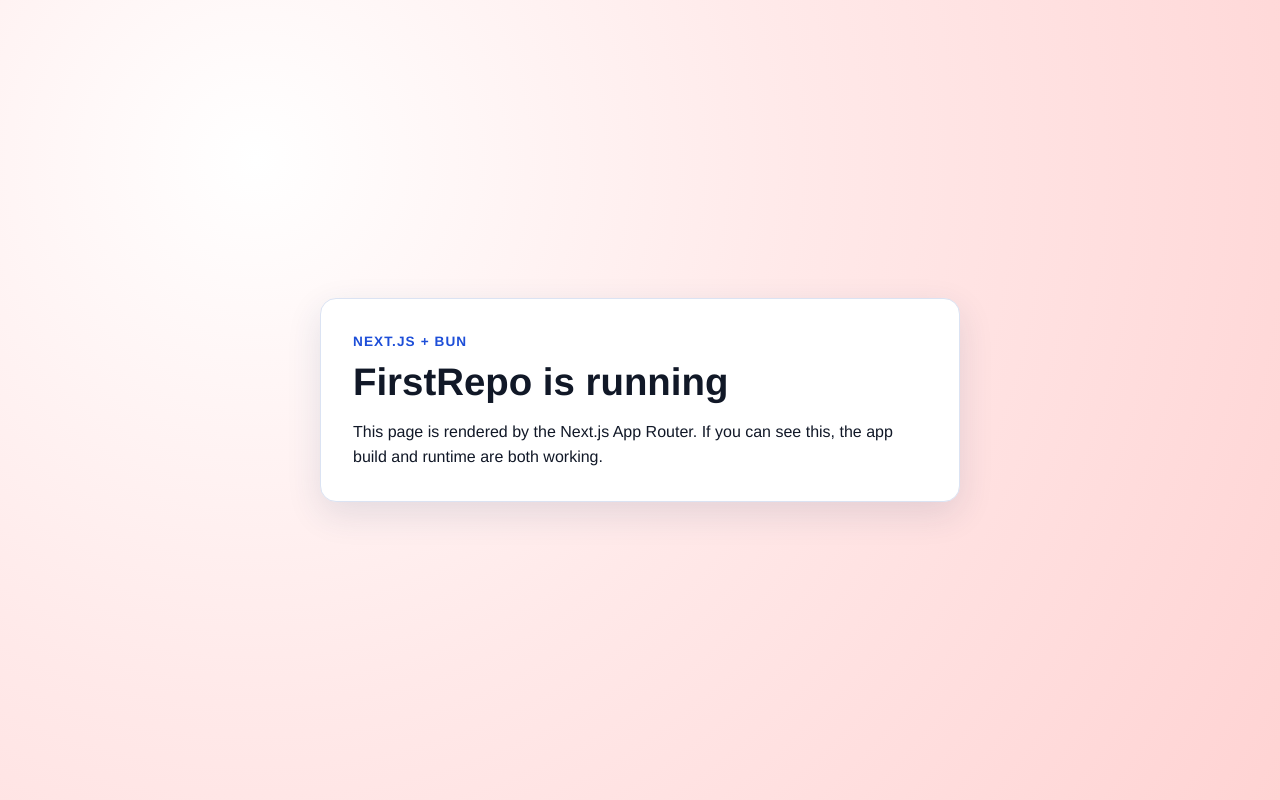
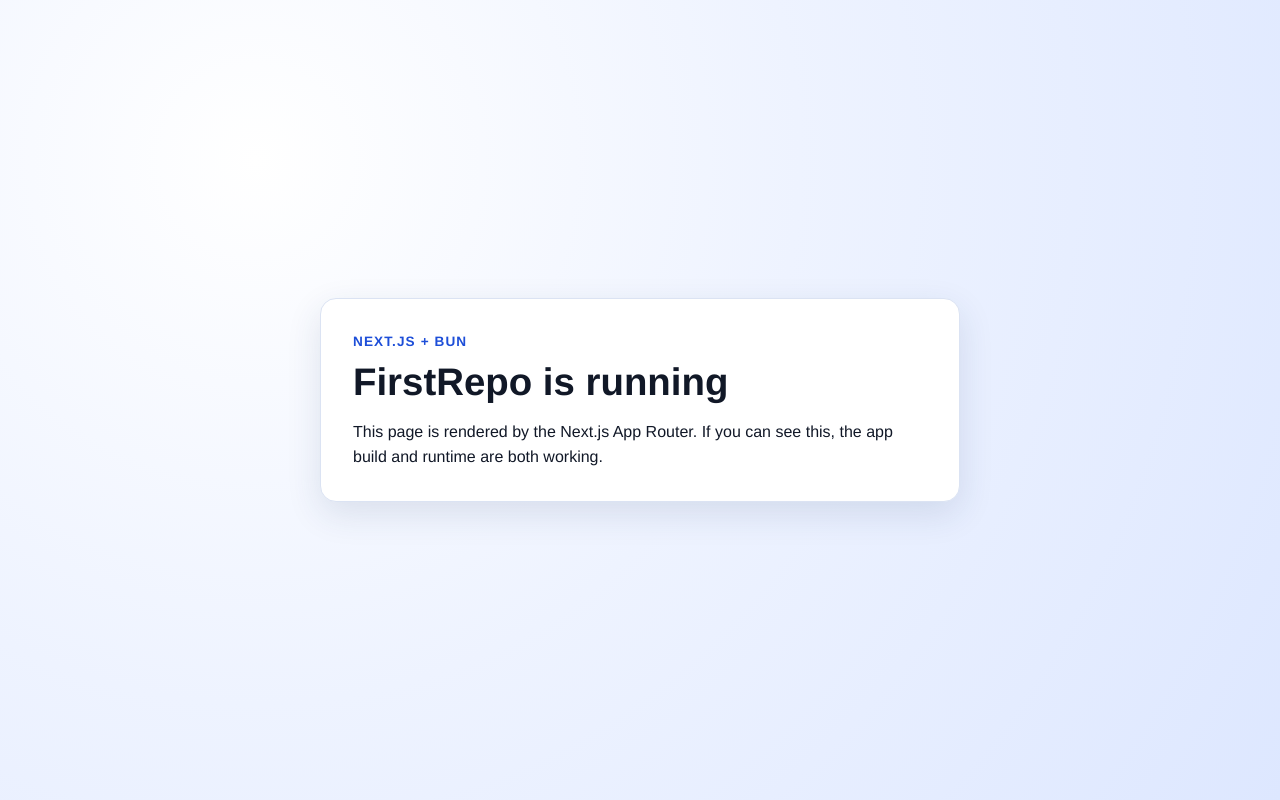
Before and after one commit to Zeyuzhao/FirstRepo, a Next.js app: page / in a window 1280 px wide. Built offline with nearby package versions, Linux system fonts and the light colour scheme.

Commit message:
Revert "style: change page background from blue to red"
This reverts commit 5d440a9ac40142b33a76003e270824fb33e14c47.

```diff
--- a/app/globals.css
+++ b/app/globals.css
@@ -18,7 +18,7 @@
   display: grid;
   place-items: center;
   padding: 2rem;
-  background: radial-gradient(circle at 20% 20%, #ffffff 0%, #ffe9e9 45%, #ffd3d3 100%);
+  background: radial-gradient(circle at 20% 20%, #ffffff 0%, #eef3ff 45%, #dde7ff 100%);
 }
 
 .card {
```
